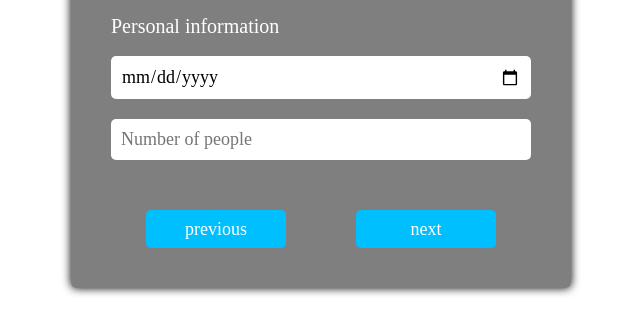
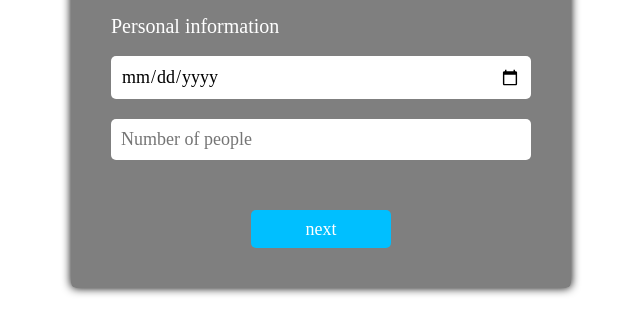
Before and after one commit to timurkinsan/Forms-Bolotskij-Timur, a plain HTML site: page index.html in a window 1280 px wide. Shown: the part 326-660 px from the top of the page, without its empty margins (319-959 px from the left). Drawn offline with Linux system fonts and the light colour scheme.

Commit message:
finished

```diff
--- a/index.html
+++ b/index.html
@@ -27,7 +27,7 @@
 			<input type="date" name="date" placeholder="Preferred entrance date">
         	<input type="number" name="number" placeholder="Number of people">
 			<div class="buttons-container">
-				<a class="button" href="./page-3.html">previous</a>
+
 				<a class="button" href="./page-2.html">next</a>
 			</div>
 		</form>
```
